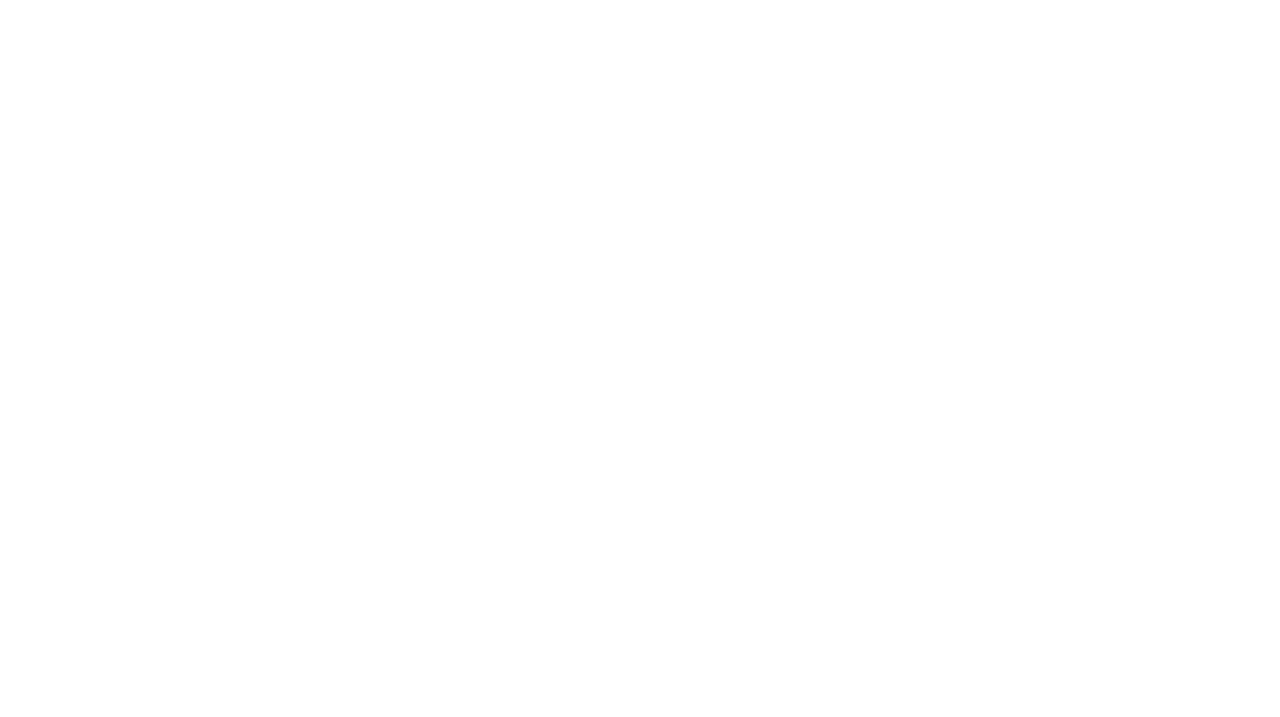
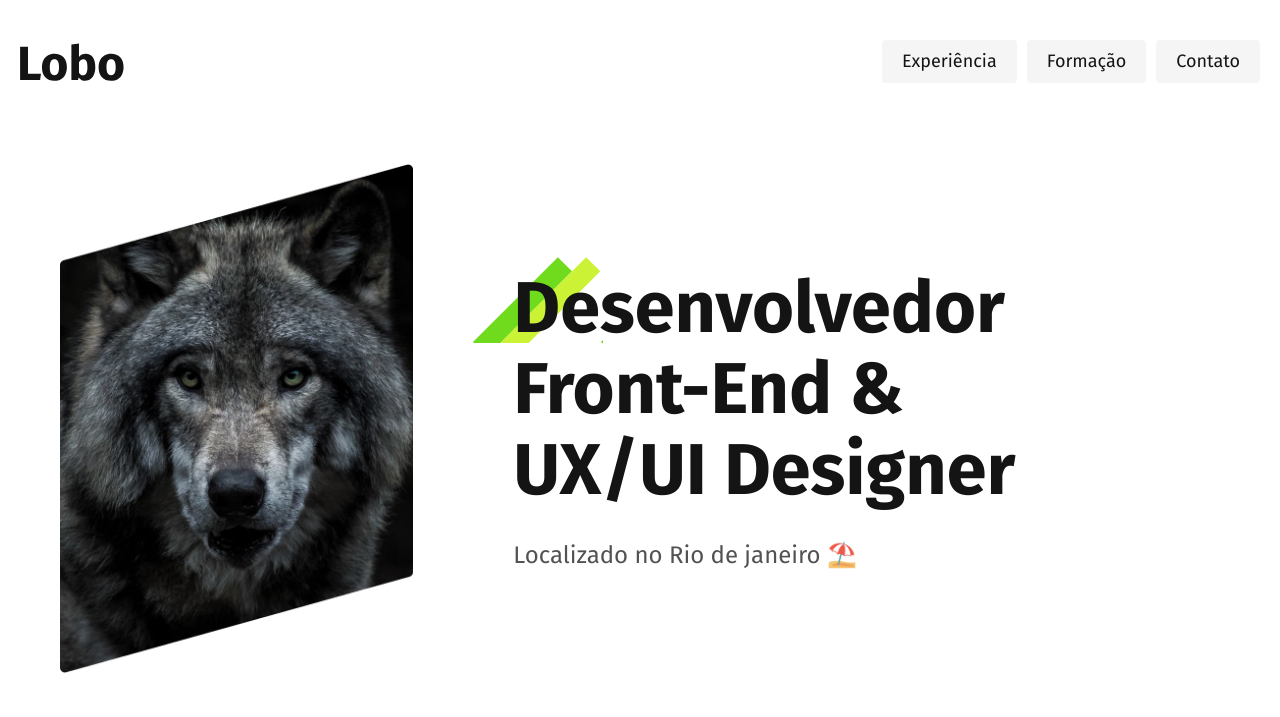
Before and after one commit to RaveleSilva/Porfolio-Model, a plain HTML site: page index.html in a window 1280 px wide. Drawn offline with Linux system fonts and the light colour scheme.

Commit message:
Introdução concluída

```diff
--- /dev/null
+++ b/global.css
@@ -0,0 +1,27 @@
+*{
+    margin: 0px;
+    padding: 0px;
+    box-sizing: border-box;
+    font-family: 'Fira Sans', Arial, Helvetica, sans-serif;
+    color: #141414;
+}
+
+h1,h2,h3,p{
+    margin: 0px;
+}
+
+ul{
+    margin: 0px;
+    padding: 0px;
+    list-style: none;
+}
+
+img{
+    max-width: 100%;
+    display: block;
+}
+
+a{
+    text-decoration: none;
+    color: #141414;
+}
--- /dev/null
+++ b/header.css
@@ -0,0 +1,31 @@
+header{
+    max-width: 1400px;
+    margin: 0 auto;
+    display: flex;
+    justify-content: space-between;
+    align-items: center;
+    padding: 2.5rem 1.25rem;
+}
+
+.header-menu{
+    display: flex;
+    flex-wrap: wrap;
+    justify-content: center;
+    gap: 10px;
+}
+
+.header-menu a{
+    font-size: 1.125rem;
+    line-height: 1.3;
+    padding: 10px 20px;
+    display: block;
+    background-color: #f5f5f5;
+    border-radius: 4px;
+}
+
+@media (max-width: 700px){
+    header{
+        flex-direction: column;
+        row-gap: 2.5rem;
+    }
+}
--- a/index.html
+++ b/index.html
@@ -1,12 +1,31 @@
 <!DOCTYPE html>
 <html lang="pt-br">
 <head>
+    <link href="https://fonts.googleapis.com/css2?family=Fira+Sans:wght@400;500;600;700&family=Fraunces:opsz,wght@9..144,500;9..144,700&display=swap" rel="stylesheet">
+    <link rel="stylesheet" href="style.css">
     <meta charset="UTF-8">
     <meta http-equiv="X-UA-Compatible" content="IE=edge">
     <meta name="viewport" content="width=device-width, initial-scale=1.0">
     <title>Lobo - Porfólio</title>
 </head>
 <body>
+    <header class="cabecalho">
+        <img src="img/marca.svg" alt="SVG Lobo">
+        <nav>
+            <ul class="header-menu">
+                <li><a href="#experiencia">Experiência</a></li>
+                <li><a href="#formacao">Formação</a></li>
+                <li><a href="#contato">Contato</a></li>
+            </ul>
+        </nav>
+    </header>
 
+    <main class="intro">
+        <img src="img/perfil.jpg" alt="Lobo Cinza">
+        <div>
+            <h1>Desenvolvedor <br> Front-End & <br> UX/UI Designer</h1>
+            <p>Localizado no Rio de janeiro ⛱️</p>
+        </div>
+    </main>
 </body>
 </html>
--- /dev/null
+++ b/intro.css
@@ -0,0 +1,62 @@
+.intro{
+    max-width: 1200px;
+    padding: 40px 20px;
+    margin: 0 auto;
+    display: grid;
+    grid-template-columns: 1fr 2fr;
+    gap: 100px;
+    align-items: center;
+}
+
+.intro h1{
+    font-size: 4.5rem;
+    line-height: 1.125;
+    margin-bottom: 30px;
+    position: relative;
+}
+
+.intro h1::before{
+    content: '';
+    display: block;
+    width: 130px;
+    height: 100px;
+    background: url(img/detalhe.svg);
+    position: absolute;
+    top: -25px;
+    left: -40px;
+    z-index: -1;
+}
+
+.intro p{
+    font-size: 1.5rem;
+    color: #525252;
+}
+
+@media (max-width: 1000px){
+    .intro h1{
+        font-size: 3rem;
+    }
+
+    .intro h1::before{
+        height: 70px;
+        top: -20px;
+        left: -60px;
+    }
+}
+
+@media (max-width: 800px){
+    .intro{
+        grid-template-columns: 1fr 1fr;
+        gap: 40px;
+    }
+}
+
+@media (max-width: 600px){
+    .intro img{
+        display: none;
+    }
+
+    .intro{
+        grid-template-columns: 1fr;
+    }
+}
--- a/style.css
+++ b/style.css
@@ -1,5 +1,3 @@
-*{
-    margin: 0px;
-    padding: 0px;
-    box-sizing: border-box;
-}
+@import url(header.css);
+@import url(global.css);
+@import url(intro.css);
```
